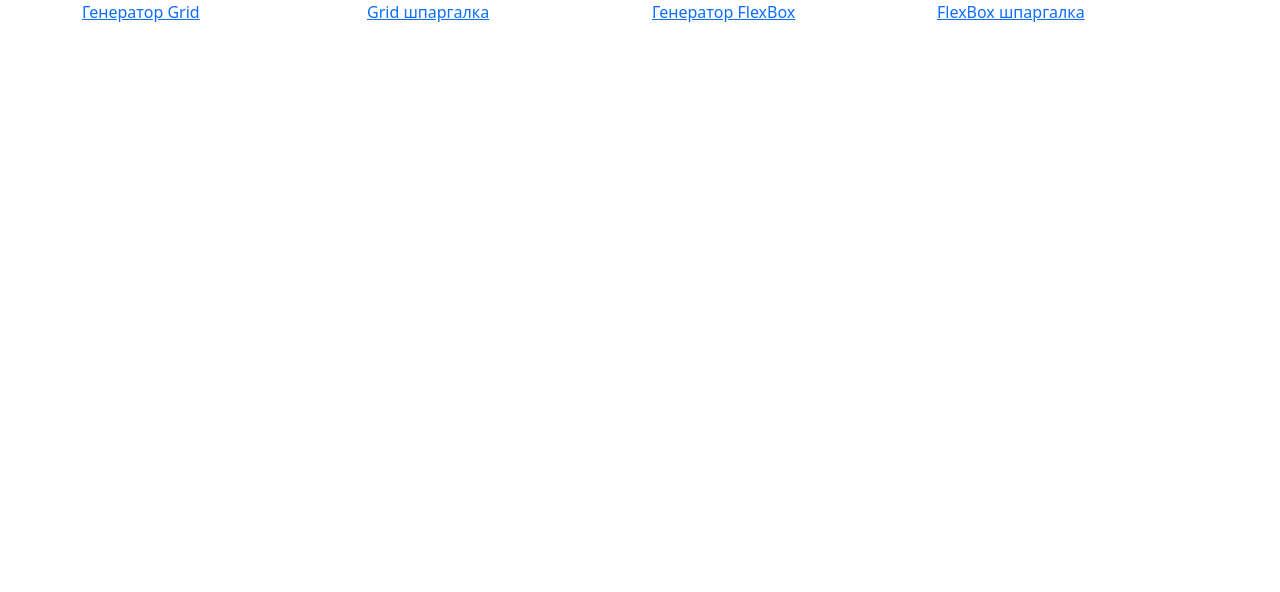
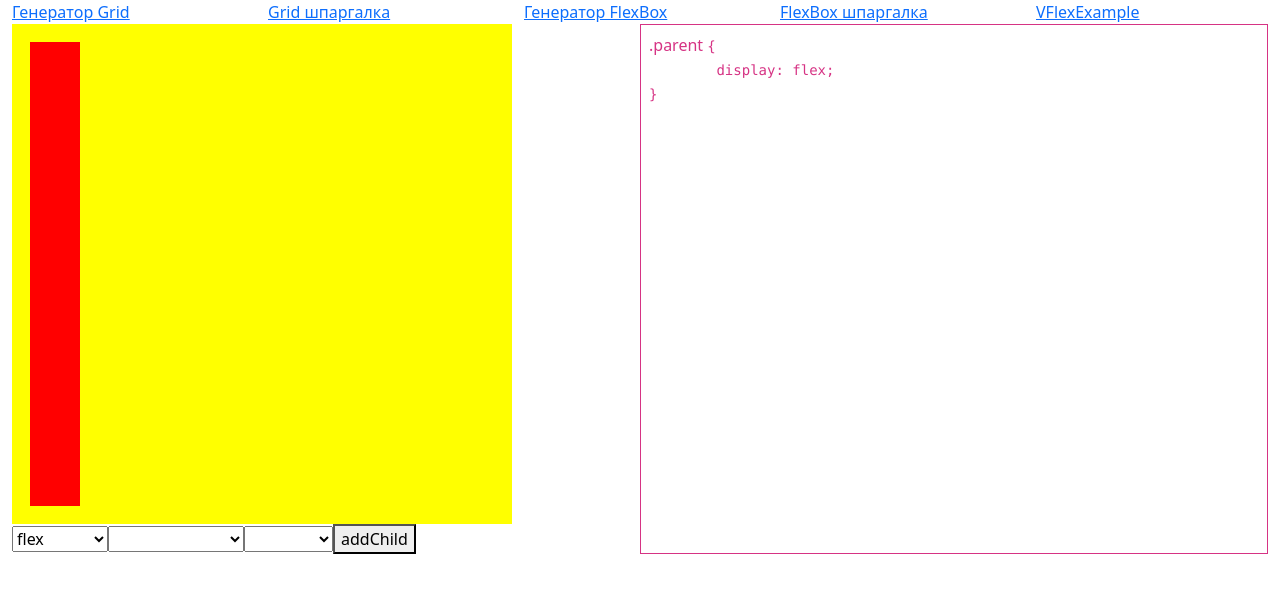
Before and after one commit to Tkachyshyn-Andrei/test_flexbox_shpargalka, a Vue app: page /#/VFlexExample in a window 1280 px wide. Shown: the top 592 px of the page. Built offline with nearby package versions, Linux system fonts and the light colour scheme.

Commit message:
add show child style

```diff
--- a/src/App.vue
+++ b/src/App.vue
@@ -1,5 +1,5 @@
 <template>
-  <div class="container">
+  <div class="container-fluid">
     <div class="row">
       <div class="col">
         <router-link to="/grid-generator"> Генератор Grid</router-link>
@@ -12,6 +12,9 @@
       </div>
       <div class="col">
         <router-link to="/flex-box">FlexBox шпаргалка</router-link>
+      </div>
+      <div class="col">
+        <router-link to="/VFlexExample">VFlexExample</router-link>
       </div>
     </div>
     <div class="row">
--- a/src/components/Select/VSelect.vue
+++ b/src/components/Select/VSelect.vue
@@ -1,5 +1,5 @@
 <template>
-  <div class="d-flex mb-1">
+  <div class="d-flex mb-1 justify-content-between">
     <div class="property-name">
       {{ label }}
     </div>
@@ -35,10 +35,6 @@ export default {
 </script>
 
 <style scoped>
-.property-name {
-  min-width: 135px;
-}
-
 select {
   border: none;
   color: #2c3e50;
--- a/src/router/index.js
+++ b/src/router/index.js
@@ -1,6 +1,6 @@
 import Vue from "vue";
 import VueRouter from "vue-router";
-
+import VFlexExample from "@/views/VFlexExample";
 import GridGenerator from "@/views/GridGenerator";
 import FlexBox from "@/views/FlexBox";
 import FlexBoxGenerator from "@/views/FlexBoxGenerator";
@@ -33,6 +33,11 @@ const router = new VueRouter({
             path: '/flex-box',
             component: FlexBox,
             name: 'flex-box'
+        },
+        {
+            path: '/VFlexExample',
+            component: VFlexExample,
+            name: 'VFlexExample'
         }]
 
 })
--- a/src/views/FlexBoxGenerator.vue
+++ b/src/views/FlexBoxGenerator.vue
@@ -26,11 +26,11 @@
             <VSelect v-model="activeChild.flexGrow" :values="flexGrow" label="flex-grow"/>
             <VSelect v-model="activeChild.flexShrink" :values="flexShrink" label="flex-shrink"/>
             <VSelect v-model="activeChild.flexBasis" :values="flexBasis" label="flex-basis"/>
-            <div class="mb-1">
+            <div class="mb-1 d-flex justify-content-between">
               <label>width</label>
               <input placeholder="20px">
             </div>
-            <div>
+            <div class="d-flex justify-content-between">
               <label>height</label>
               <input placeholder="20px">
             </div>
@@ -81,8 +81,8 @@ export default {
       flexWrap: 'nowrap',
       // flexFlow: 'row nowrap',
       justifyContent: 'flex-start',
-      alignItems: 'flex-start',
-      alignContent: 'flex-start',
+      alignItems: 'stretch',
+      alignContent: 'stretch',
     },
     activeChild: null,
     display: ['flex', 'inline-flex'],
@@ -148,7 +148,7 @@ export default {
 }
 </script>
 
-<style>
+<style scoped>
 .container-fluid {
   font-family: Avenir, Helvetica, Arial, sans-serif;
   -webkit-font-smoothing: antialiased;
@@ -175,7 +175,7 @@ h1 {
 }
 
 .item {
-  min-width: 2.5rem;
+  /*min-width: 2.5rem;*/
   padding: 0.5rem;
   background-color: #97dffa;
   background-repeat: no-repeat;
@@ -206,17 +206,8 @@ i:before {
 }
 
 .code {
-  font-size: 87.5%;
   color: #e83e8c;
   word-wrap: break-word;
-}
-
-.child-block .property-name {
-  min-width: 123px;
-}
-
-.container-style label{
-  min-width: 123px;
 }
 
 .container-style input{
--- /dev/null
+++ b/src/views/VFlexExample.vue
@@ -0,0 +1,160 @@
+<template>
+  <div>
+    <div class="d-flex justify-content-between">
+      <div class="col-6">
+        <div class="parent-block">
+          <div :style="parentStyle" class="square">
+            <div v-for="(child, index) in children" :key="index"
+                 :class="{'active-child': child === activeChild}"
+                 :style="child.style.join(';')"
+                 class="littleSquare m-2"
+                 @click="setActiveChild(child)"></div>
+          </div>
+        </div>
+        <div>
+          <select v-model="display">
+            <option v-for="value in styles.display" :key="value">{{ value }}</option>
+          </select>
+          <select v-model="justifyContent">
+            <option v-for="value in styles.justifyContent" :key="value">{{ value }}</option>
+          </select>
+          <select v-model="alignItems">
+            <option v-for="value in styles.alignItems" :key="value">{{ value }}</option>
+          </select>
+          <button @click="addChild">addChild</button>
+          <div v-if="activeChild">
+            <div>
+              <button @click="addInput">+</button>
+              <button @click="deleteInput">-</button>
+            </div>
+            <div class="col-8">
+              <input v-for="(input, index) in activeChild.style" :key="index" :value="input"
+                     @input="$set(activeChild.style,index, $event.target.value)"
+              />
+            </div>
+          </div>
+        </div>
+      </div>
+      <div class="col-6 code p-2">
+        <div>
+          .parent
+          <code style="white-space: pre" v-html="showParentStyle"/>
+        </div>
+        <div v-if="activeChild">
+          <code style="white-space: pre" v-html="showChildStyle"/>
+        </div>
+      </div>
+    </div>
+
+  </div>
+</template>
+
+<script>
+
+export default {
+  name: "VFlexExample",
+  data: () => ({
+    activeChild: null,
+    display: 'flex',
+    justifyContent: null,
+    alignItems: null,
+    styles: {
+      display: ['flex', 'inline-flex'],
+      justifyContent: ['flex-start', 'flex-end', 'center', 'space-between', 'space-around', 'space-evenly'],
+      alignItems: ['flex-start', 'flex-end', 'center', 'baseline', 'stretch'],
+    },
+    children: [{id: +(new Date()), style: ['']}],
+  }),
+  computed: {
+    parentStyle() {
+      if (this.justifyContent === null && this.alignItems === null) {
+        return {
+          display: this.display,
+        }
+      } else if (this.justifyContent !== null && this.alignItems === null) {
+        return {
+          display: this.display,
+          justifyContent: this.justifyContent,
+        }
+      } else if (this.alignItems !== null && this.justifyContent === null) {
+        return {
+          display: this.display,
+          alignItems: this.alignItems,
+        }
+      } else
+        return {
+          display: this.display,
+          justifyContent: this.justifyContent,
+          alignItems: this.alignItems,
+        }
+    },
+    showParentStyle() {
+      return Object.keys(this.parentStyle).reduce((acc, key) =>
+          `${acc}\t${key.split(/(?=[A-Z])/).join(`-`).toLowerCase()}: ${this.parentStyle[key]};\n`, `{\n`) + `}`
+    },
+    childStyle() {
+      return this.children
+          .filter((child) => child.style.some(str => str))
+          .map(child => (`.child:nth-child(${this.children.indexOf(child) + 1}) {${child.style}}`).replace(',', ';'))
+    },
+    showChildStyle() {
+      return JSON.stringify(this.childStyle)
+          .replace(/"/gm, '')
+          .replace('[', '')
+          .replace(']', '')
+          .replace(/{/gm, '{\n\t')
+          .replace(/;/gm, ';\n\t')
+          .replace(/}/gm, ';\n}\n')
+          .replace(/,/gm, '')
+    },
+  },
+  methods: {
+    addChild() {
+      this.children.push(
+          {id: +(new Date()), style: ['']}
+      )
+    },
+    setActiveChild(child) {
+      this.activeChild = child
+    },
+    addInput() {
+      this.activeChild.style.push('')
+    },
+    deleteInput() {
+      this.activeChild.style.pop('')
+    }
+  }
+}
+</script>
+
+<style scoped>
+.parent-block {
+  height: 500px;
+  width: 500px;
+}
+
+.square {
+  height: 100%;
+  padding: 10px;
+  background-color: yellow;
+}
+
+.littleSquare {
+  min-height: 50px;
+  min-width: 50px;
+  background-color: red;
+}
+
+input {
+  width: 100%;
+}
+
+.active-child {
+  background: green;
+}
+
+.code {
+  border: 1px solid;
+  color: #d63384;
+}
+</style>
```
